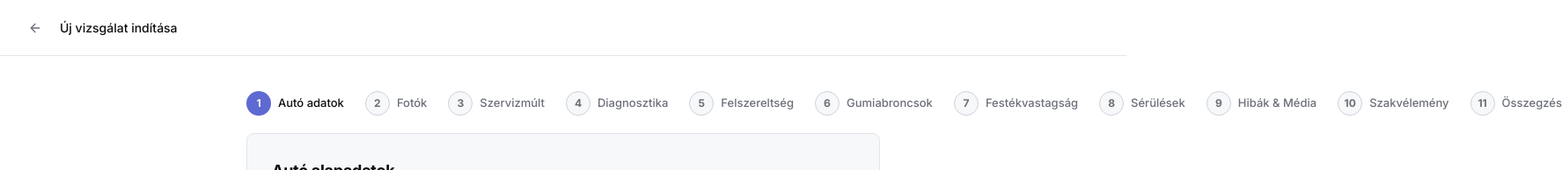
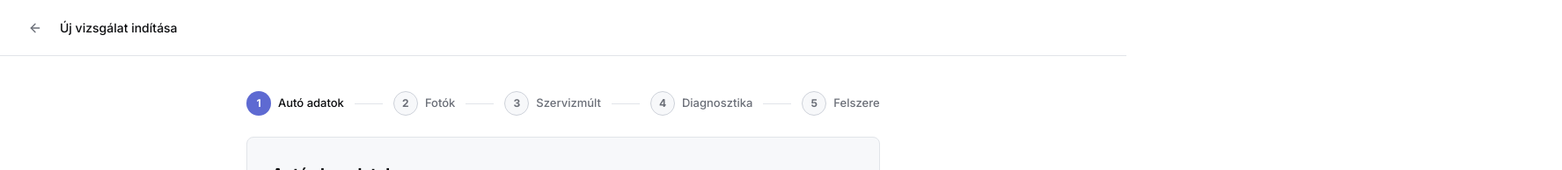
Before and after one commit to MLEV1007/CarCheck, a Next.js app: page /inspections/new in a window 1280 px wide. Shown: the top 194 px of the page at 88% size, 1775 px wide, since content can reach past the window. Built offline with nearby package versions, Linux system fonts and the light colour scheme; no server answers.

Commit message:
fix: prevent wizard stepper from overflowing its container on wider screens

```diff
--- a/components/inspections/wizard/StepIndicator.tsx
+++ b/components/inspections/wizard/StepIndicator.tsx
@@ -7,24 +7,34 @@
  * `linear-primary` kitöltést kap, a korábbiak pipát, a hátralévők tompított
  * hairline-keretes kört.
  *
- * "Wizard Stepper UI fix" -- 8 lépésnél (3 új szakértői modul óta) a korábbi
+ * "Wizard Stepper UI fix" -- 11 lépésnél (a legutóbbi modulok óta) a korábbi
  * `flex-1` egyenlő-elosztásos elrendezés SZÁMOLÁSSAL IGAZOLTAN szétcsúszott/kilógott
  * keskeny (320-400px-es) mobil képernyőkön, még a címkék elrejtésével is. Ehelyett:
  *  - a lépések MINDIG a saját természetes szélességüket foglalják (`shrink-0`, NEM
  *    `flex-1`), a cím SOHA nem törik sorba (`whitespace-nowrap`) és SOHA nem takarja ki
  *    egymást a szomszédos lépés;
- *  - a `nav` `overflow-x-auto`-val VÍZSZINTESEN GÖRGETHETŐ, ha a 8 lépés összesen nem
- *    fér ki egy sorban -- ez garantáltan törésmentes bármilyen szélességen, a rejtett
- *    natív görgetősávval (`[scrollbar-width:none]`/`[&::-webkit-scrollbar]:hidden`);
+ *  - a `nav` `overflow-x-auto`-val VÍZSZINTESEN GÖRGETHETŐ, ha a lépések összesen nem
+ *    férnek ki egy sorban -- ez garantáltan törésmentes bármilyen szélességen, a rejtett
+ *    natív görgetősávval (`[scrollbar-width:none]`/`[&::-webkit-scrollbar]:hidden`).
+ *    **FONTOS (2026-08-02, javítás):** ez a görgethetőség KORÁBBAN csak a legszűkebb
+ *    (`< sm`) nézeten volt bekapcsolva -- `sm:overflow-visible`-re váltott utána, ami
+ *    azt jelentette, hogy 640px felett (vagyis GYAKORLATILAG MINDEN nem-telefon
+ *    képernyőn) a 11 lépés natúr szélessége (jóval szélesebb, mint a `max-w-3xl`
+ *    wizard-konténer) egyszerűen KILÓGOTT/túlcsordult a konténer jobb szélén (`overflow-
+ *    visible` nem vág, nem görget, csak láthatóan kilógni hagyja a tartalmat) -- a
+ *    felhasználó screenshotján pontosan ez látszott. A javítás: a görgethetőség
+ *    (`overflow-x-auto` + rejtett scrollbar) MINDEN képernyőméreten aktív marad, a
+ *    lépések SOHA nem törhetnek ki a konténer szélessége fölé, csak (ha kell)
+ *    vízszintesen görgethetők maradnak belül.
  *  - emellett az `InspectionWizard.tsx` a lépés-tartalom felett egy kompakt, mindig
- *    látható "X / 8 lépés · Cím" szöveges visszajelzőt is mutat mobilon.
+ *    látható "X / 11 lépés · Cím" szöveges visszajelzőt is mutat mobilon.
  */
 export function StepIndicator({ current }: { current: WizardStep }) {
   return (
-    <nav aria-label="Vizsgálati lépések" className="w-full">
+    <nav aria-label="Vizsgálati lépések" className="w-full min-w-0">
       <ol
         className={
-          'flex w-full items-center gap-1.5 overflow-x-auto pb-1 sm:gap-3 sm:overflow-visible sm:pb-0 ' +
+          'flex w-full min-w-0 items-center gap-1.5 overflow-x-auto pb-1 sm:gap-3 ' +
           '[-ms-overflow-style:none] [scrollbar-width:none] [&::-webkit-scrollbar]:hidden'
         }
       >
@@ -32,7 +42,7 @@
           const isDone = step < current;
           const isActive = step === current;
           return (
-            <li key={step} className="flex shrink-0 items-center gap-1.5 sm:flex-1 sm:gap-3">
+            <li key={step} className="flex shrink-0 items-center gap-1.5 sm:gap-3">
               <div className="flex shrink-0 items-center gap-1.5 sm:gap-2">
                 <span
                   className={
@@ -57,9 +67,7 @@
               </div>
               {index < WIZARD_STEP_META.length - 1 && (
                 <div
-                  className={
-                    'h-px w-6 shrink-0 sm:w-auto sm:flex-1 ' + (isDone ? 'bg-linear-success/30' : 'bg-linear-hairline')
-                  }
+                  className={'h-px w-6 shrink-0 sm:w-8 ' + (isDone ? 'bg-linear-success/30' : 'bg-linear-hairline')}
                 />
               )}
             </li>
```
Also changed, not shown: 1 other file (tests, documents, lock files or other folders).
